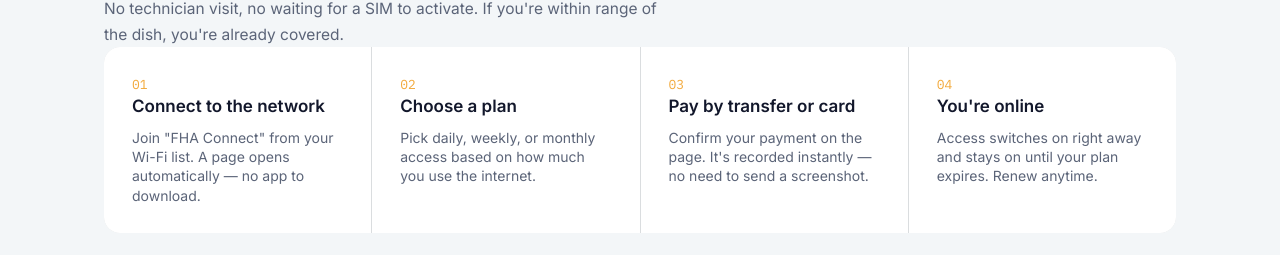
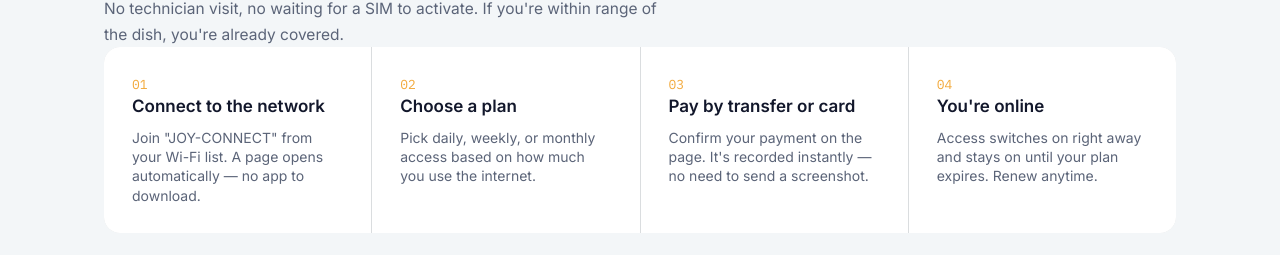
Before and after one commit to Johnny2275/JOY-CONNECT, a React (Vite) app in the folder fha-connect-react/: page / in a window 1280 px wide. Shown: the part 995-1250 px from the top of the page. Built offline with nearby package versions, Linux system fonts and the light colour scheme.

Commit message:
Update Wi-Fi network name in HowItWorks component

```diff
--- a/fha-connect-react/src/components/HowItWorks.jsx
+++ b/fha-connect-react/src/components/HowItWorks.jsx
@@ -4,7 +4,7 @@ const steps = [
   {
     num: '01',
     title: 'Connect to the network',
-    desc: 'Join "FHA Connect" from your Wi-Fi list. A page opens automatically — no app to download.',
+    desc: 'Join "JOY-CONNECT" from your Wi-Fi list. A page opens automatically — no app to download.',
   },
   {
     num: '02',
```
